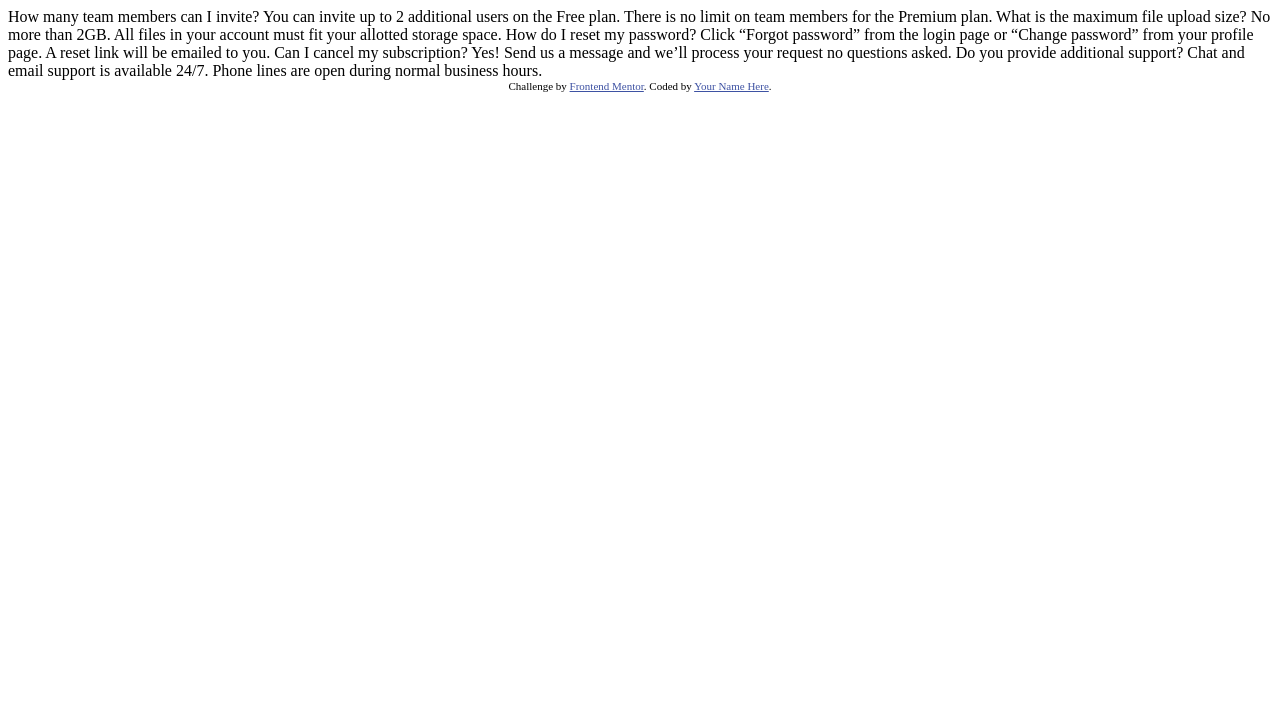
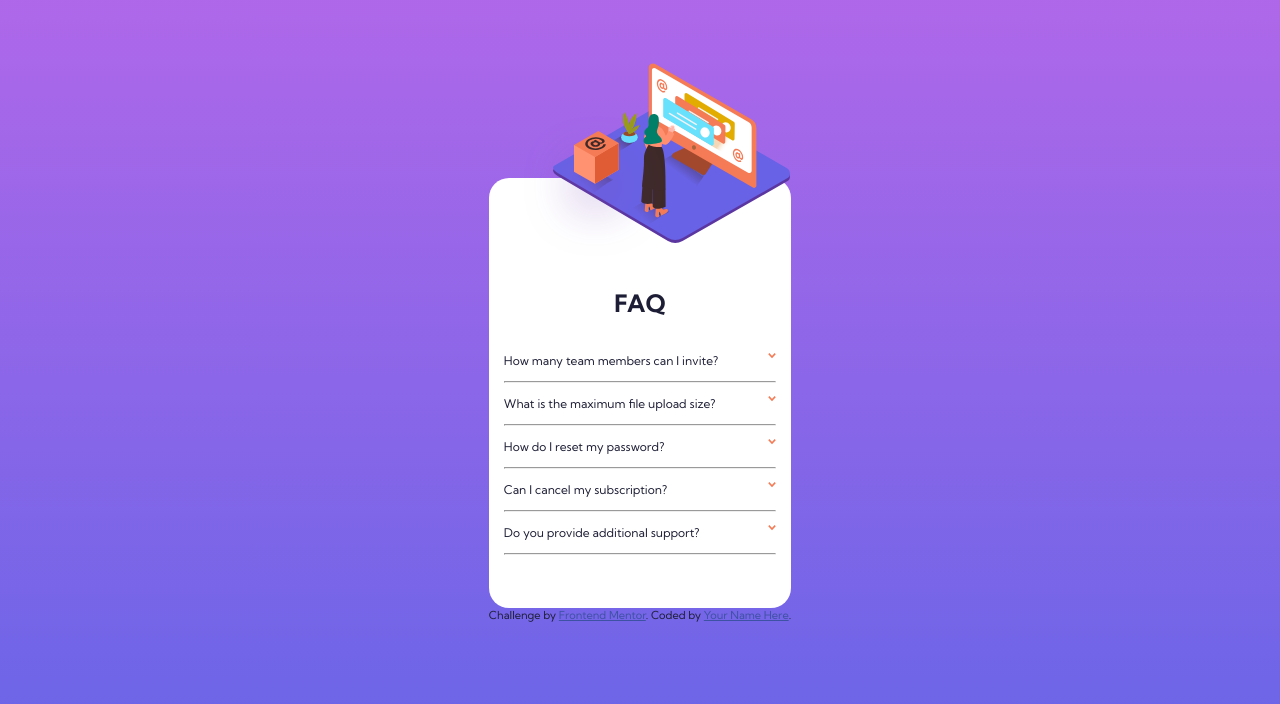
Before and after one commit to mikethecodegeek/fm-accordion, a plain HTML site: page index.html in a window 1280 px wide. Drawn offline with Linux system fonts and the light colour scheme.

Commit message:
accordion working

```diff
--- a/index.html
+++ b/index.html
@@ -5,7 +5,10 @@
   <meta name="viewport" content="width=device-width, initial-scale=1.0"> <!-- displays site properly based on user's device -->
 
   <link rel="icon" type="image/png" sizes="32x32" href="./images/favicon-32x32.png">
-
+  <link rel="preconnect" href="https://fonts.googleapis.com">
+<link rel="preconnect" href="https://fonts.gstatic.com" crossorigin>
+<link href="https://fonts.googleapis.com/css2?family=Kumbh+Sans:wght@400;700&display=swap" rel="stylesheet">
+  <link rel="stylesheet" href="style.css">
   <title>Frontend Mentor | FAQ Accordion Card</title>
 
   <!-- Feel free to remove these styles or customise in your own stylesheet 👍 -->
@@ -15,26 +18,87 @@
   </style>
 </head>
 <body>
-  How many team members can I invite?
-  You can invite up to 2 additional users on the Free plan. There is no limit on
-  team members for the Premium plan.
+  <div class="container">
+    <div class="card">
+      <img src="./images/illustration-woman-online-mobile.svg" alt="">
+      <h1>FAQ</h1>
+      <div class="accordion">
+        <div class="section">
+          <div class="question">
+           <p>How many team members can I invite?</p>
+            <img class="arrow" src="./images/icon-arrow-down.svg" alt="">
+          </div>
+          <p class="answer hide">
+            You can invite up to 2 additional users on the Free plan. There is no limit on
+            team members for the Premium plan.
+            <!-- <img src="./images/icon-arrow-down.svg" alt=""> -->
+          </p>
+        </div>
+        <hr>
+        <div class="section">
+          <div class="question">
+            <p>What is the maximum file upload size?</p>
+            <img class="arrow" src="./images/icon-arrow-down.svg" alt="">
+          </div>
+          <p class="answer hide">
+            No more than 2GB. All files in your account must fit your allotted storage space.
+          </p>
+        </div>
+        <hr>
+        <div class="section">
+          <div class="question">
+           <p>How do I reset my password?</p>
+            <img class="arrow" src="./images/icon-arrow-down.svg" alt="">
+          </div>
+          <p class="answer hide">
+            Click “Forgot password” from the login page or “Change password” from your profile page.
+  A reset link will be emailed to you.
+          </p>
+        </div>
+        <hr>
+        <div class="section">
+          <div class="question">
+            <p>
+              Can I cancel my subscription?
+            </p>
+            <img class="arrow" src="./images/icon-arrow-down.svg" alt="">
+          </div>
+          <p class="answer hide">
+            Yes! Send us a message and we’ll process your request no questions asked.
+          </p>
+        </div>
+        <hr>
+        <div class="section">
+          <div class="question">
+            <p>
+              Do you provide additional support?
+            </p>
+            <img class="arrow" src="./images/icon-arrow-down.svg" alt="">
+          </div>
+          <p class="answer hide">
+            Chat and email support is available 24/7. Phone lines are open during normal business hours.
+          </p>
+        </div>
+        <hr>
+      </div>
+    </div>
+  </div>
 
-  What is the maximum file upload size?
-  No more than 2GB. All files in your account must fit your allotted storage space.
 
-  How do I reset my password?
-  Click “Forgot password” from the login page or “Change password” from your profile page.
-  A reset link will be emailed to you.
 
-  Can I cancel my subscription?
-  Yes! Send us a message and we’ll process your request no questions asked.
 
-  Do you provide additional support?
-  Chat and email support is available 24/7. Phone lines are open during normal business hours.
+
+
+
+
+
+
 
   <div class="attribution">
     Challenge by <a href="https://www.frontendmentor.io?ref=challenge" target="_blank">Frontend Mentor</a>.
     Coded by <a href="#">Your Name Here</a>.
   </div>
+
+  <script src="script.js"></script>
 </body>
 </html>
--- /dev/null
+++ b/script.js
@@ -0,0 +1,8 @@
+const sections = document.getElementsByClassName('question');
+
+Array.from(sections).forEach(s => {
+    s.addEventListener('click', (e)=> {
+        const sib = e.target.parentElement.nextSibling.nextSibling;
+        sib.classList.toggle("hide")
+    })
+})
--- /dev/null
+++ b/style.css
@@ -0,0 +1,77 @@
+* {
+    margin: 0px;
+    padding: 0px;
+    box-sizing: border-box;
+}
+
+body {
+    background:linear-gradient(hsl(273, 75%, 66%) 0%,hsl(240, 73%, 65%) 100%);
+    height: 100vh;
+    display: grid;
+    place-content: center;
+    font-family: 'Kumbh Sans', sans-serif;
+    font-weight: 400;
+    font-size: 12px;
+    color: hsl(238, 29%, 16%);
+}
+
+h1 {
+    text-align: center;
+    margin: 70px 0px 35px;
+    font-weight: 700;
+
+}
+.card {
+    background-color: white;
+    border-radius: 20px;
+    /* width: 100%; */
+    position: relative;
+    margin: auto;
+    padding: 40px 15px;
+}
+
+.card > img {
+    left: 35px;
+    position: absolute;
+    top: -115px;
+
+}
+.question  {
+    display: flex;
+    justify-content: space-between;
+}
+.answer {
+    /* display: none; */
+    max-width: 250px;
+}
+
+.question > img {
+    height: 6px;
+}
+
+.question > img:hover {
+    cursor: pointer;
+}
+
+.up-arrow {
+    transform: rotate(.5turn);
+}
+
+hr {
+    margin: 13px 0px;
+    color: hsl(240, 5%, 91%);
+}
+
+.section:hover {
+    color:hsl(14, 88%, 65%);
+    cursor: pointer;
+}
+
+.section > p:nth-child(2n) {
+    margin: 10px 0px;
+    color:hsl(240, 6%, 50%);
+}
+
+.hide {
+    display: none;
+}
```
